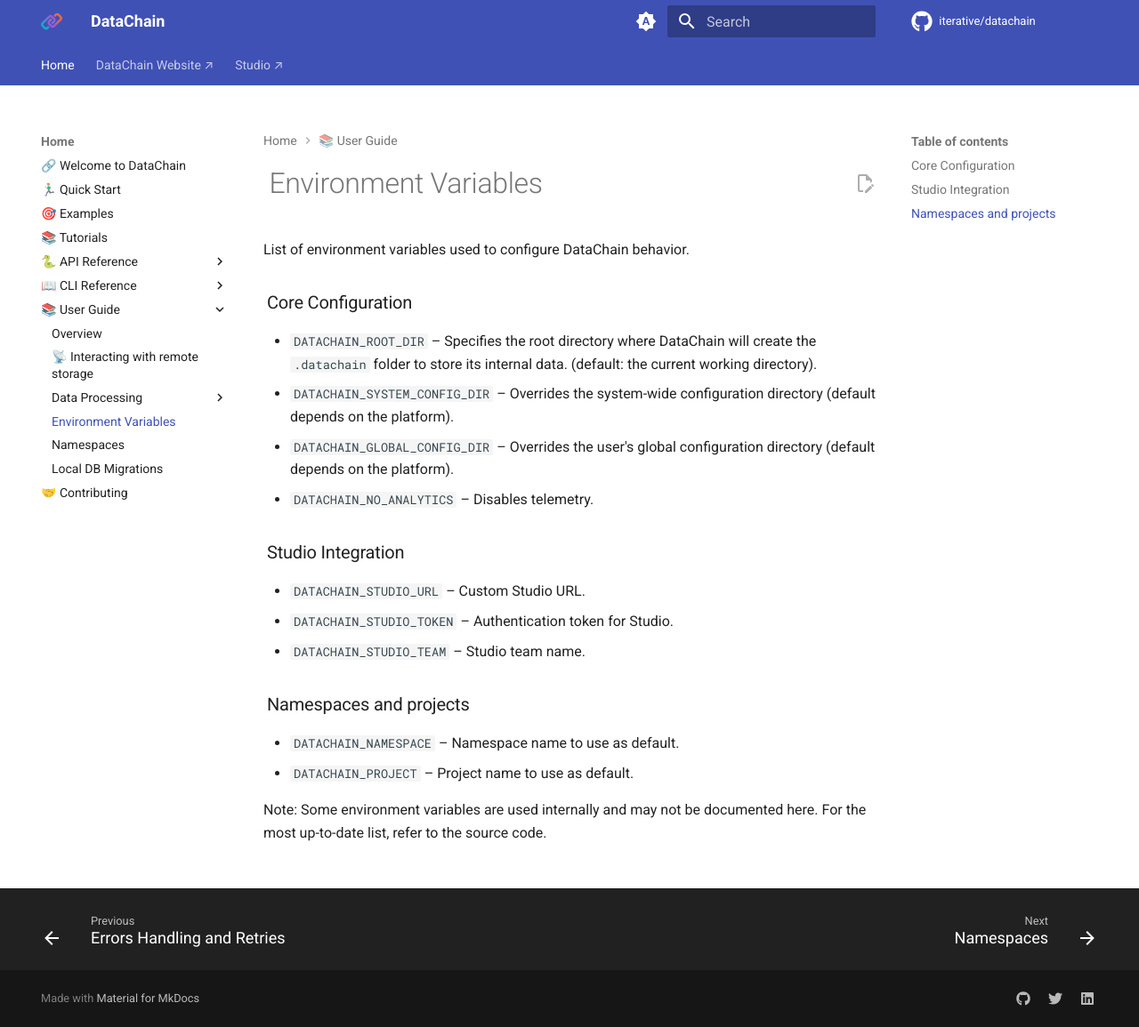
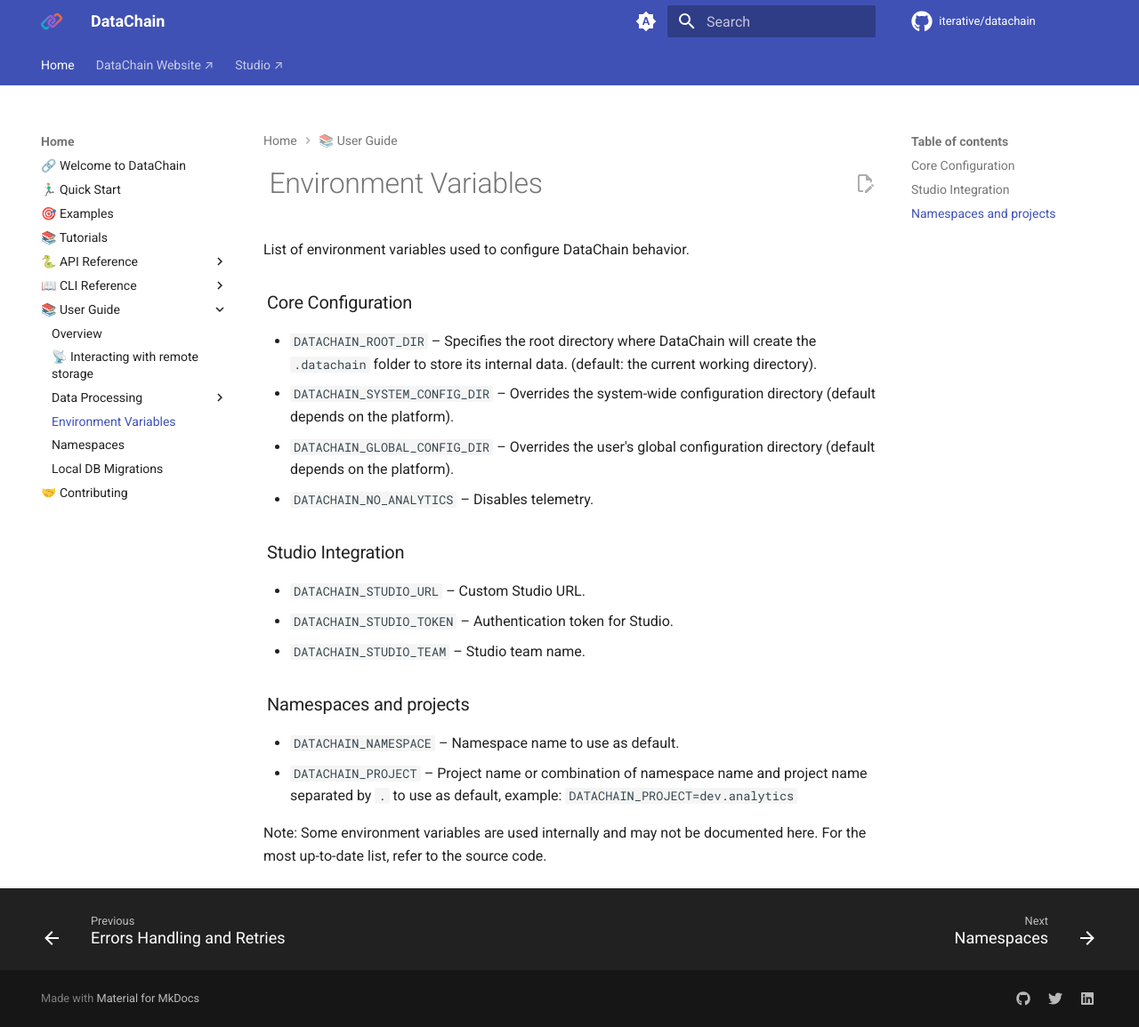
Before and after one commit to iterative/datachain, an MkDocs documentation site: the page built from docs/guide/env.md, in a window 1280 px wide and 1155 px high. Shown: the whole window at 89% size. Built offline with MkDocs 1.6.1 and Material for MkDocs 9.7.7, drawn with Linux system fonts in a browser that asks for light colours; comment, search, counter and statistics services are not loaded.

Commit message:
fixing docs

```diff
--- a/docs/guide/env.md
+++ b/docs/guide/env.md
@@ -17,6 +17,6 @@
 
 ### Namespaces and projects
 - `DATACHAIN_NAMESPACE` – Namespace name to use as default.
-- `DATACHAIN_PROJECT` – Project name to use as default.
+- `DATACHAIN_PROJECT` – Project name or combination of namespace name and project name separated by `.` to use as default, example: `DATACHAIN_PROJECT=dev.analytics`
 
 Note: Some environment variables are used internally and may not be documented here. For the most up-to-date list, refer to the source code.
```
